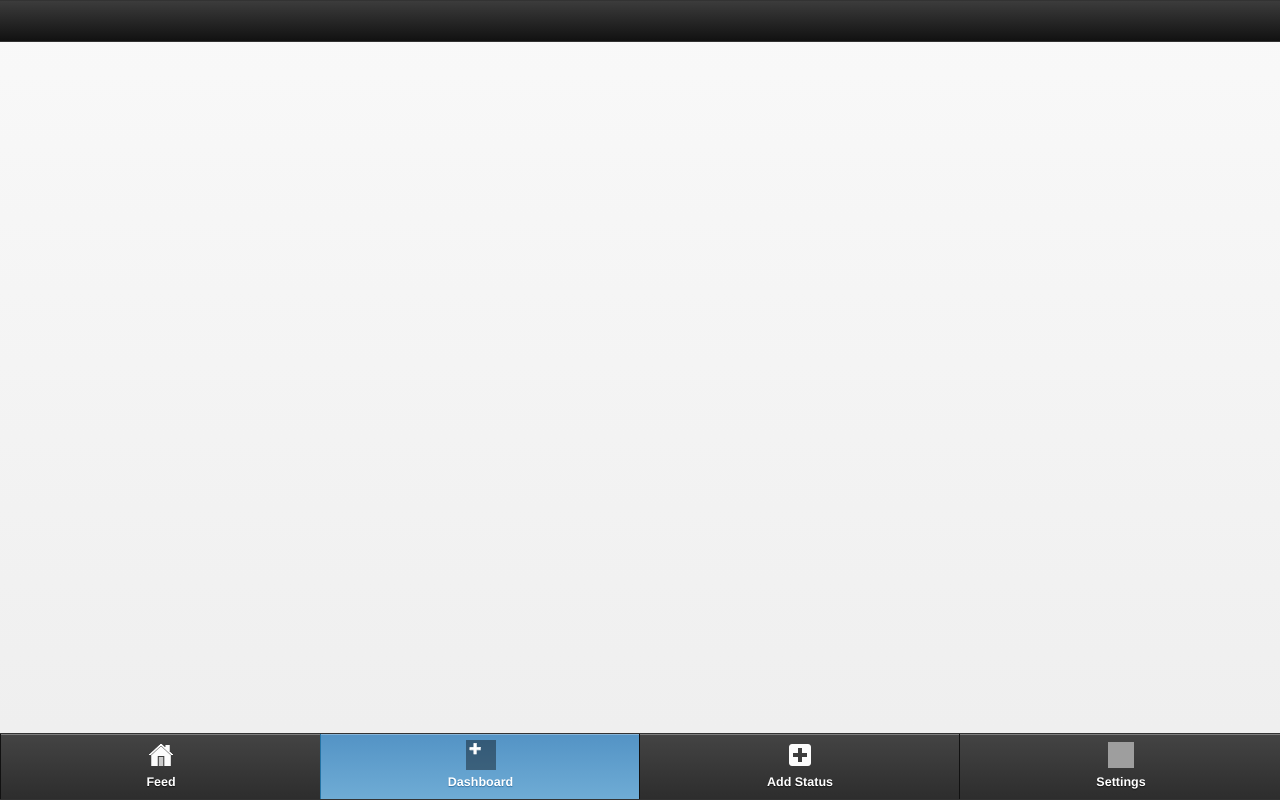
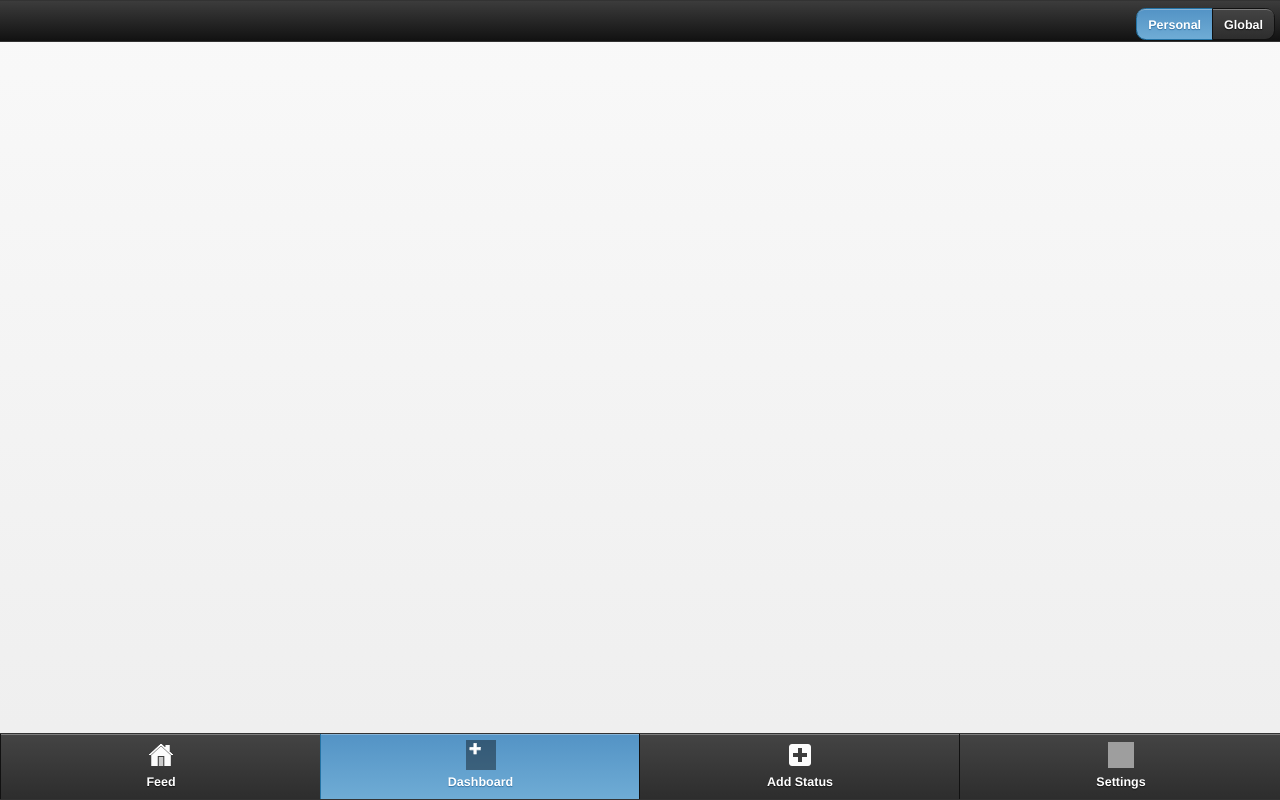
Before and after one commit to alvinkheng/CS147Project, a PHP site: page /dashboard.php in a window 1280 px wide. Run offline with PHP 8.4, Linux system fonts and the light colour scheme; data that the repository does not hold is empty; grey boxes are pictures that could not be loaded.

Commit message:
added toggle to dashboard

```diff
--- a/dashboard.php
+++ b/dashboard.php
@@ -23,6 +23,15 @@
 
 	<div data-role="header">
 	<h1></h1>
+
+	<fieldset data-role="controlgroup" data-type="horizontal" data-mini="true" class="ui-btn-right">
+	     	<input type="radio" name="radio-choice" id="radio-choice-1" value="choice-1" checked="checked" />
+	     	<label for="radio-choice-1">Personal</label>
+
+	     	<input type="radio" name="radio-choice" id="radio-choice-2" value="choice-2"  />
+	     	<label for="radio-choice-2">Global</label>
+	</fieldset>
+
 	</div><!-- header -->
 
 	<?php
```
